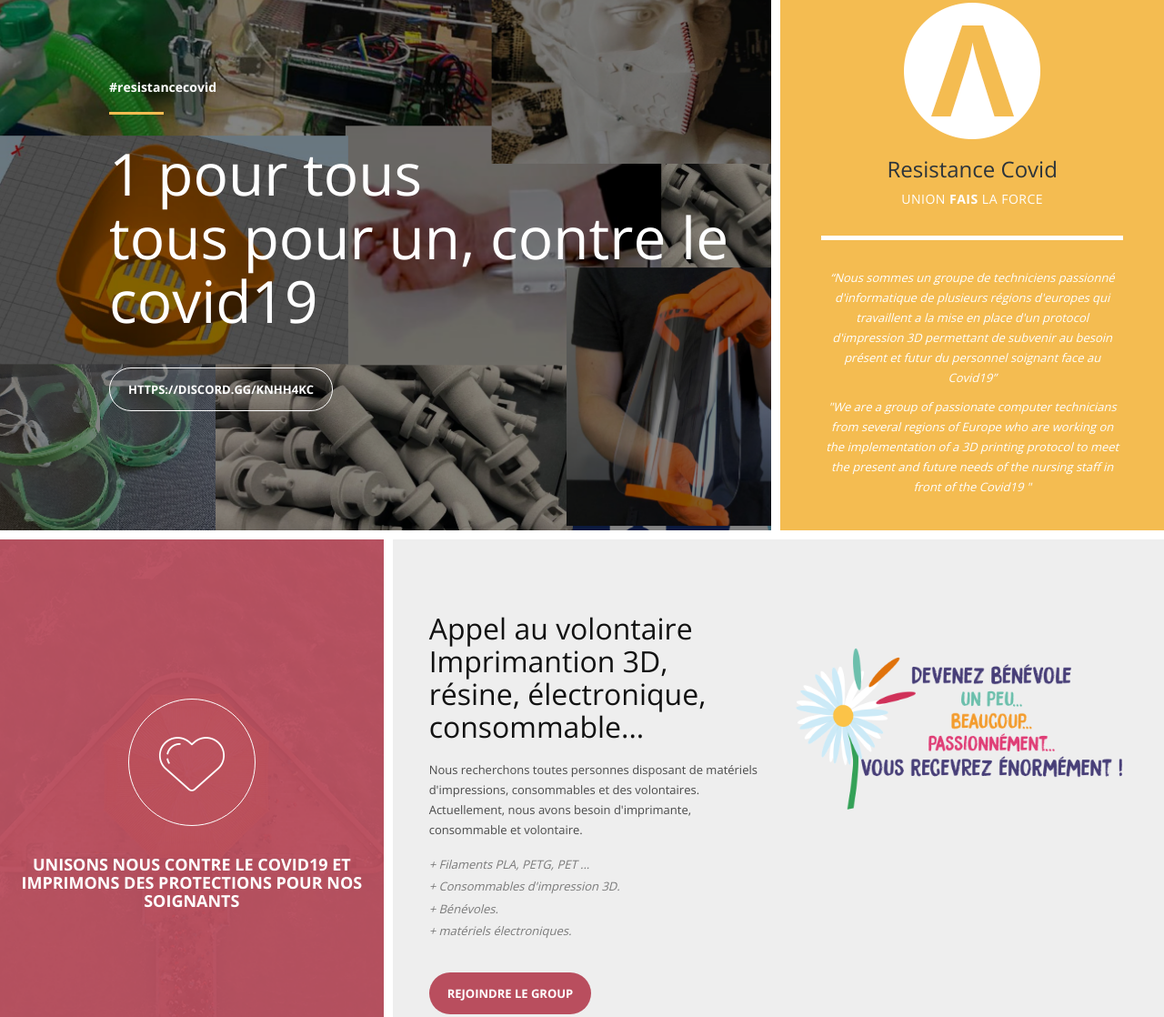
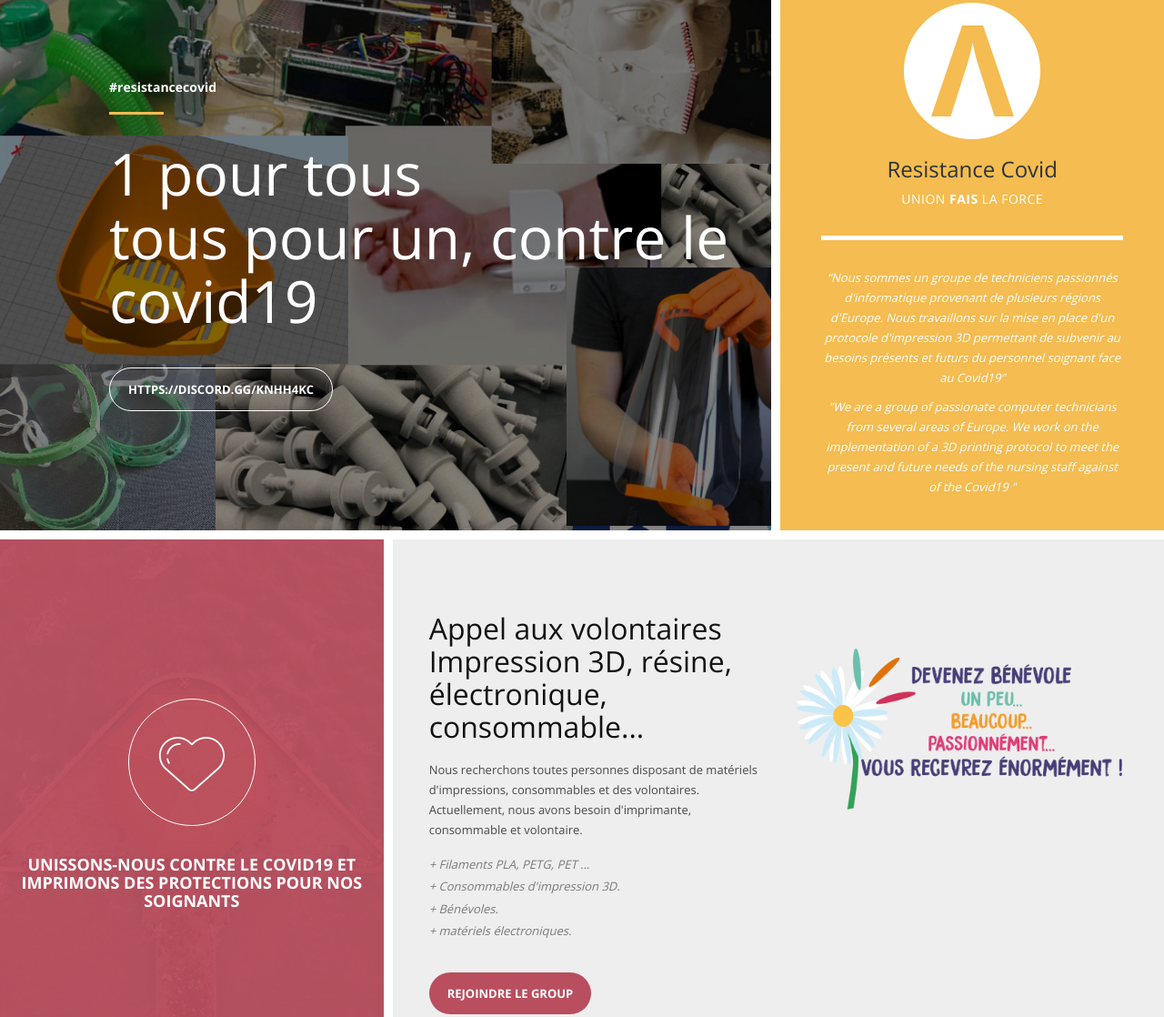
Before and after one commit to resistancecovid-com/resistancecovid.be, a plain HTML site: page index.html in a window 1280 px wide. Shown: the part 97-1215 px from the top of the page at 91% size. Drawn offline with nearby package versions, Linux system fonts and the light colour scheme.

Commit message:
correction orthographique

```diff
--- a/index.html
+++ b/index.html
@@ -12,6 +12,7 @@ http://www.templatemo.com/tm-513-avalon
             <meta name="viewport" content="width=device-width, initial-scale=1">
             <link rel="apple-touch-icon" href="apple-touch-icon.png">
 
+
             <link rel="stylesheet" href="css/bootstrap.min.css">
             <link rel="stylesheet" href="css/bootstrap-theme.min.css">
             <link rel="stylesheet" href="css/fontAwesome.css">
@@ -20,7 +21,9 @@ http://www.templatemo.com/tm-513-avalon
             <link rel="stylesheet" href="css/datepicker.css">
             <link rel="stylesheet" href="css/templatemo-style.css">
 
+
             <link href="https://fonts.googleapis.com/css?family=Open+Sans:300,400,600,700,800" rel="stylesheet">
+
 
             <script src="js/vendor/modernizr-2.8.3-respond-1.4.2.min.js"></script>
             <!-- Global site tag (gtag.js) - Google Analytics -->
@@ -30,12 +33,16 @@ http://www.templatemo.com/tm-513-avalon
       function gtag(){dataLayer.push(arguments);}
       gtag('js', new Date());
 
+
       gtag('config', 'UA-161506208-1');
     </script>
 
+
         </head>
 
+
     <body>
+
 
         <section class="banner" id="top">
             <div class="container-fluid">
@@ -58,13 +65,14 @@ http://www.templatemo.com/tm-513-avalon
                             <h3>Resistance Covid</h3>
                             <span>Union <em>Fais</em> la force</span>
                             <div class="line-dec"></div>
-                        <p>“Nous sommes un groupe de techniciens passionné d'informatique de plusieurs régions d'europes qui travaillent a la mise en place d'un protocol d'impression 3D permettant de subvenir au besoin présent et futur du personnel soignant face au Covid19”</p>
-                        <p>"We are a group of passionate computer technicians from several regions of Europe who are working on the implementation of a 3D printing protocol to meet the present and future needs of the nursing staff in front of the Covid19 "</p>
+                            <p>“Nous sommes un groupe de techniciens passionnés d'informatique provenant de plusieurs régions d'Europe. Nous travaillons sur la mise en place d'un protocole d'impression 3D permettant de subvenir au besoins présents et futurs du personnel soignant face au Covid19”</p>
+                            <p>"We are a group of passionate computer technicians from several areas of Europe. We work on the implementation of a 3D printing protocol to meet the present and future needs of the nursing staff against of the Covid19 "</p>
                             <ul class="social-icons">
                                 <li><a href="https://www.facebook.com/Resistancecovid-102712724713592/"><i class="fa fa-facebook"></i></a></li>
                                 <!-- <li><a href="#"><i class="fa fa-twitter"></i></a></li> -->
                                 <li><a href="https://discord.gg/knHh4kc"><i class="fa fa-discord"></i></a></li>
                                 <li><a href="https://twitter.com/resistancecovid"><i class="fa fa-twitter"></i></a></li>
+
 
                             </ul>
                         </div>
@@ -74,20 +82,22 @@ http://www.templatemo.com/tm-513-avalon
         </section>
 
 
+
+
         <section class="best-offer" id="best-offer-section">
             <div class="container-fluid">
                 <div class="row">
                     <div class="col-md-4">
                         <div class="best-offer-left-content">
                             <div class="icon"><img src="img/heart-icon.png" alt=""></div>
-                        <h4>Unisons nous contre le covid19 et imprimons des protections pour nos soignants</h4>
+                            <h4>Unissons-nous contre le covid19 et imprimons des protections pour nos soignants</h4>
                         </div>
                     </div>
                     <div class="col-md-8">
                         <div class="best-offer-right-content">
                             <div class="row">
                                 <div class="col-md-6 col-sm-12">
-                                <h2>Appel au volontaire  <br>Imprimantion 3D, résine, électronique, consommable...<em></em></h2>
+                                    <h2>Appel aux volontaires  <br>Impression 3D, résine, électronique, consommable...<em></em></h2>
                                     <p>Nous recherchons toutes personnes disposant de matériels d'impressions, consommables et des volontaires.
                                     Actuellement, nous avons besoin d'imprimante, consommable et volontaire.  </p>
                                         <h3><Liste du materiel </h3>
@@ -141,7 +151,7 @@ http://www.templatemo.com/tm-513-avalon
                     <div class="col-md-4">
                         <div class="best-offer-left-content">
                             <div class="icon"><img src="img/heart-icon.png" alt=""></div>
-                        <h4>Unisons nous contre le covid19 et imprimons des protections pour nos  soignants</h4>
+                            <h4>Unissons-nous contre le covid19 et imprimons des protections pour nos  soignants</h4>
                         </div>
                     </div>
                 </div>
@@ -153,7 +163,7 @@ http://www.templatemo.com/tm-513-avalon
                     <div class="col-md-4">
                         <div class="best-offer-left-content">
                             <div class="icon"><img src="img/heart-icon.png" alt=""></div>
-                        <h4>Unisons nous contre le covid19 et imprimons des protections pour nos  soignants</h4>
+                            <h4>Unissons-nous contre le covid19 et imprimons des protections pour nos  soignants</h4>
                         </div>
                     </div>
                     <div class="col-md-8">
@@ -183,6 +193,8 @@ http://www.templatemo.com/tm-513-avalon
                 </div>
             </div>
         <!-- </section> -->
+
+
 
 
         <!-- //ACTUALITE ET ROADMAP A RAJOUTER APRES
@@ -341,6 +353,8 @@ http://www.templatemo.com/tm-513-avalon
         </section> -->
 
 
+
+
         <section class="contact-us" id="contact-section">
             <div class="container-fluid">
                 <div class="row">
@@ -385,6 +399,7 @@ http://www.templatemo.com/tm-513-avalon
             </div>
         </section>
 
+
         <footer>
             <div class="container-fluid">
                 <div class="row">
@@ -395,14 +410,17 @@ http://www.templatemo.com/tm-513-avalon
             </div>
         </footer>
 
+
         <script src="//ajax.googleapis.com/ajax/libs/jquery/1.11.2/jquery.min.js"></script>
         <script>window.jQuery || document.write('<script src="js/vendor/jquery-1.11.2.min.js"><\/script>')</script>
+
 
         <script src="js/vendor/bootstrap.min.js"></script>
 
         <script src="js/datepicker.js"></script>
         <script src="js/plugins.js"></script>
         <script src="js/main.js"></script>
+
 
         <script src="http://ajax.googleapis.com/ajax/libs/jquery/1.10.2/jquery.min.js" type="text/javascript"></script>
         <script type="text/javascript">
```
Lines whose indentation alone changed are shown as unchanged.
